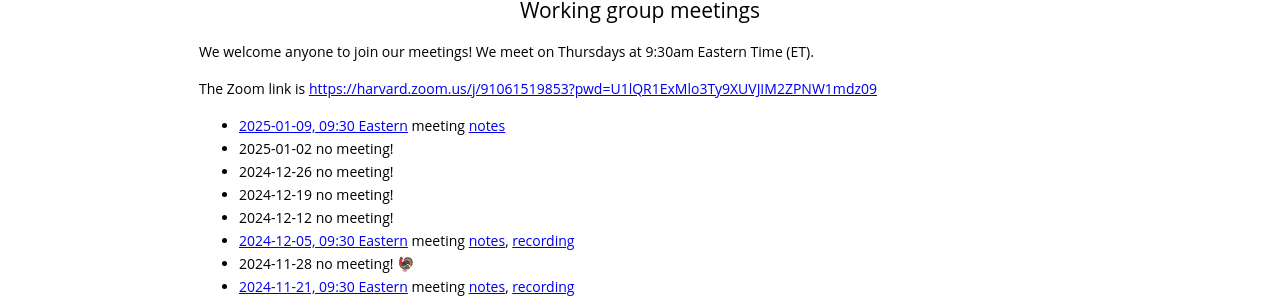
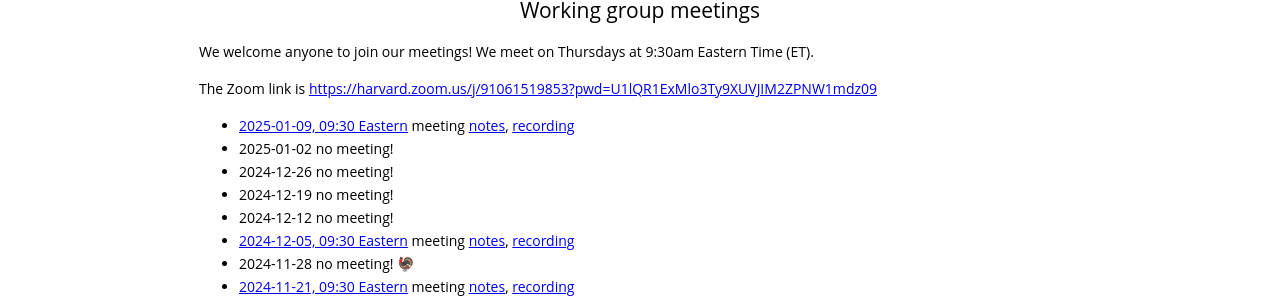
Before and after one commit to gdcc/ct.gdcc.io, a Jekyll site: the page built from index.md, in a window 1280 px wide and 900 px high, scrolled down 730 px. Shown: the part 144-446 px from the top of the window. Built offline with Jekyll 4.4.1, drawn with Linux system fonts in a browser that asks for light colours; our own code applies the rules of GitHub Pages for plain Markdown files.

Commit message:
add recording

```diff
--- a/index.md
+++ b/index.md
@@ -22,7 +22,7 @@ We welcome anyone to join our meetings! We meet on Thursdays at 9:30am Eastern T
 
 The Zoom link is <https://harvard.zoom.us/j/91061519853?pwd=U1lQR1ExMlo3Ty9XUVJIM2ZPNW1mdz09>
 
-- [2025-01-09, 09:30 Eastern](https://time.is/compare/0930_09_Jan_2025_in_Boston) meeting [notes](https://docs.google.com/document/d/18V9WNLfTeOiQR5FylZm2zO_ciyVr2AwprM3Ys2s6DKQ/edit?usp=sharing)
+- [2025-01-09, 09:30 Eastern](https://time.is/compare/0930_09_Jan_2025_in_Boston) meeting [notes](https://docs.google.com/document/d/18V9WNLfTeOiQR5FylZm2zO_ciyVr2AwprM3Ys2s6DKQ/edit?usp=sharing), [recording](https://harvard.zoom.us/rec/share/bJWx5wRUJFcLBBzvVtsn3nyetiH4NCCaq8LCd9A38KVnUFu0JVsAZU4CpdBumhuK.OpYY92mE7fhFqw31)
 - 2025-01-02 no meeting!
 - 2024-12-26 no meeting!
 - 2024-12-19 no meeting!
```
